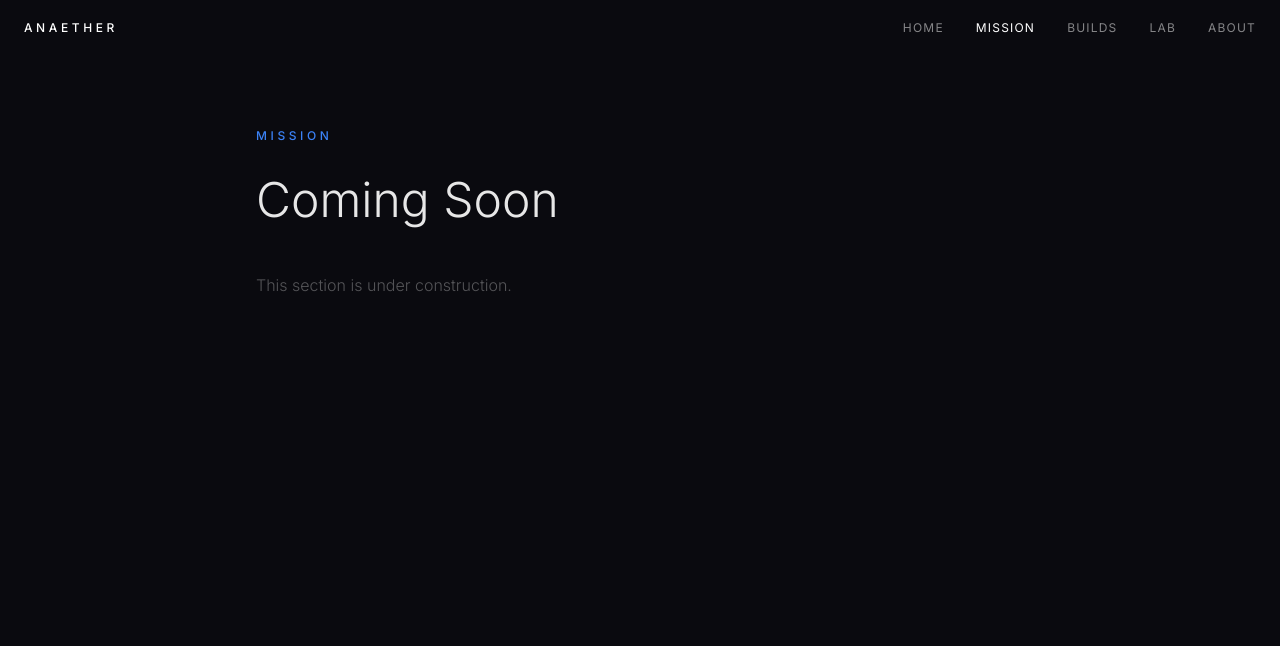
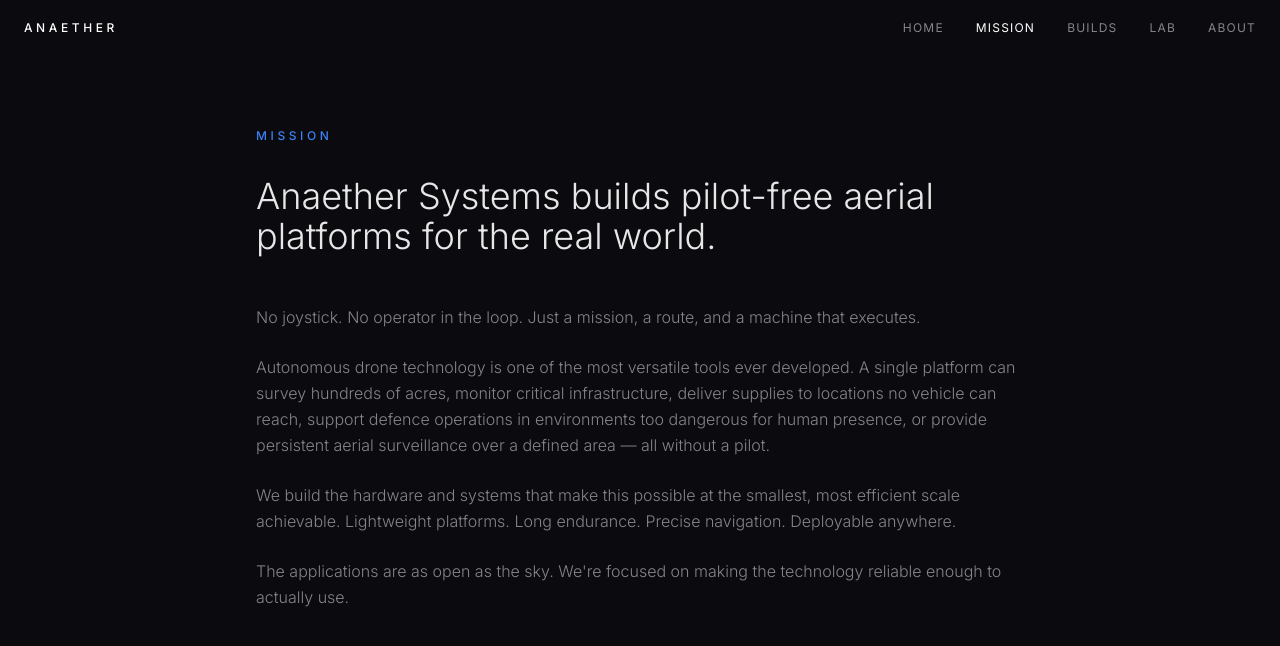
Before and after one commit to OwenTWebb/anaether-systems, a Next.js app: page /mission in a window 1280 px wide. Shown: the top 646 px of the page. Built offline with nearby package versions, Linux system fonts and the light colour scheme.

Commit message:
add mission page content

```diff
--- a/app/mission/page.tsx
+++ b/app/mission/page.tsx
@@ -2,18 +2,29 @@ import Navbar from "@/components/Navbar";
 
 export default function Mission() {
   return (
-    <main className="min-h-screen pt-32 px-6">
+    <main className="min-h-screen pt-32 px-6 pb-24">
       <Navbar />
       <div className="max-w-3xl mx-auto">
         <p className="text-xs tracking-[0.3em] text-blue-500 uppercase mb-8 font-medium">
           Mission
         </p>
-        <h1 className="text-4xl sm:text-5xl font-light text-white/90 leading-tight mb-12">
-          Coming Soon
+        <h1 className="text-3xl sm:text-4xl font-light text-white/90 leading-snug mb-12">
+          Anaether Systems builds pilot-free aerial platforms for the real world.
         </h1>
-        <p className="text-white/30 text-base font-light leading-relaxed">
-          This section is under construction.
-        </p>
+        <div className="space-y-6 text-base text-white/50 font-light leading-relaxed">
+          <p>
+            No joystick. No operator in the loop. Just a mission, a route, and a machine that executes.
+          </p>
+          <p>
+            Autonomous drone technology is one of the most versatile tools ever developed. A single platform can survey hundreds of acres, monitor critical infrastructure, deliver supplies to locations no vehicle can reach, support defence operations in environments too dangerous for human presence, or provide persistent aerial surveillance over a defined area — all without a pilot.
+          </p>
+          <p>
+            We build the hardware and systems that make this possible at the smallest, most efficient scale achievable. Lightweight platforms. Long endurance. Precise navigation. Deployable anywhere.
+          </p>
+          <p>
+            The applications are as open as the sky. We&apos;re focused on making the technology reliable enough to actually use.
+          </p>
+        </div>
       </div>
     </main>
   );
```
